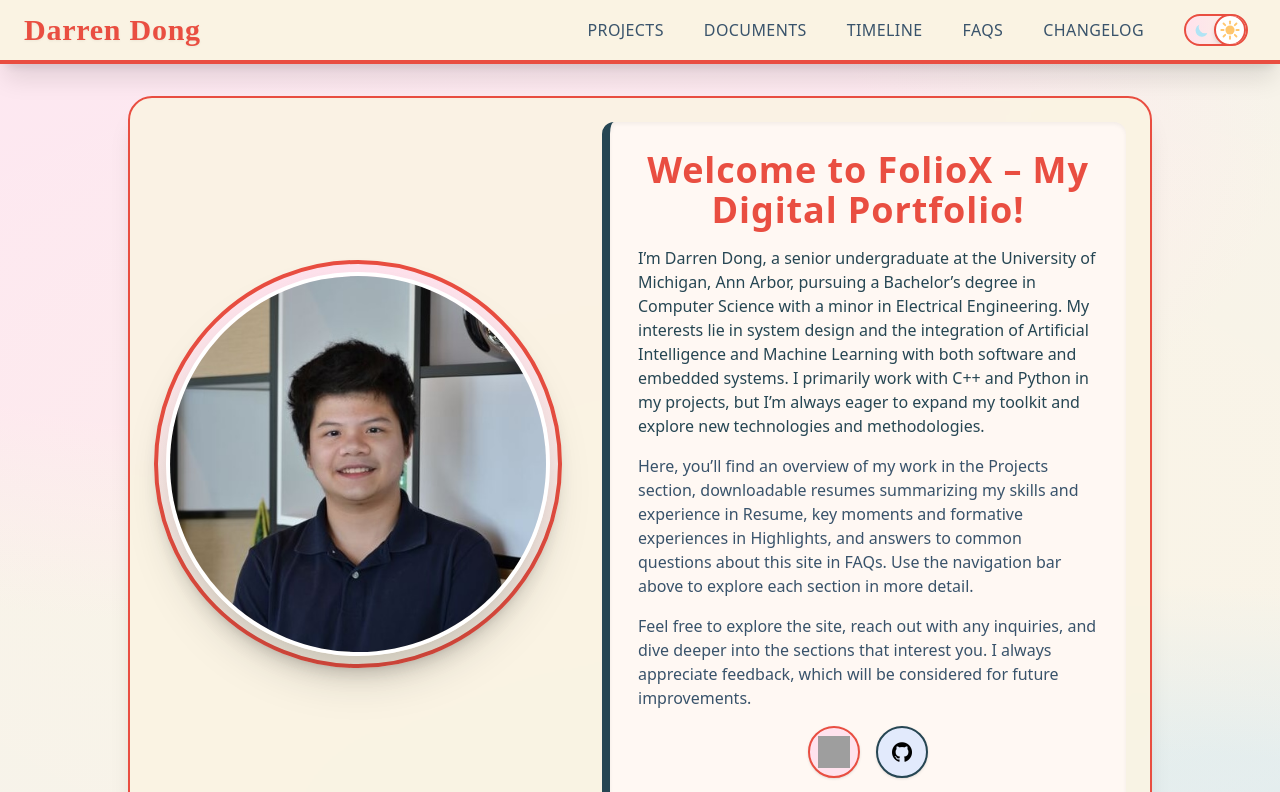
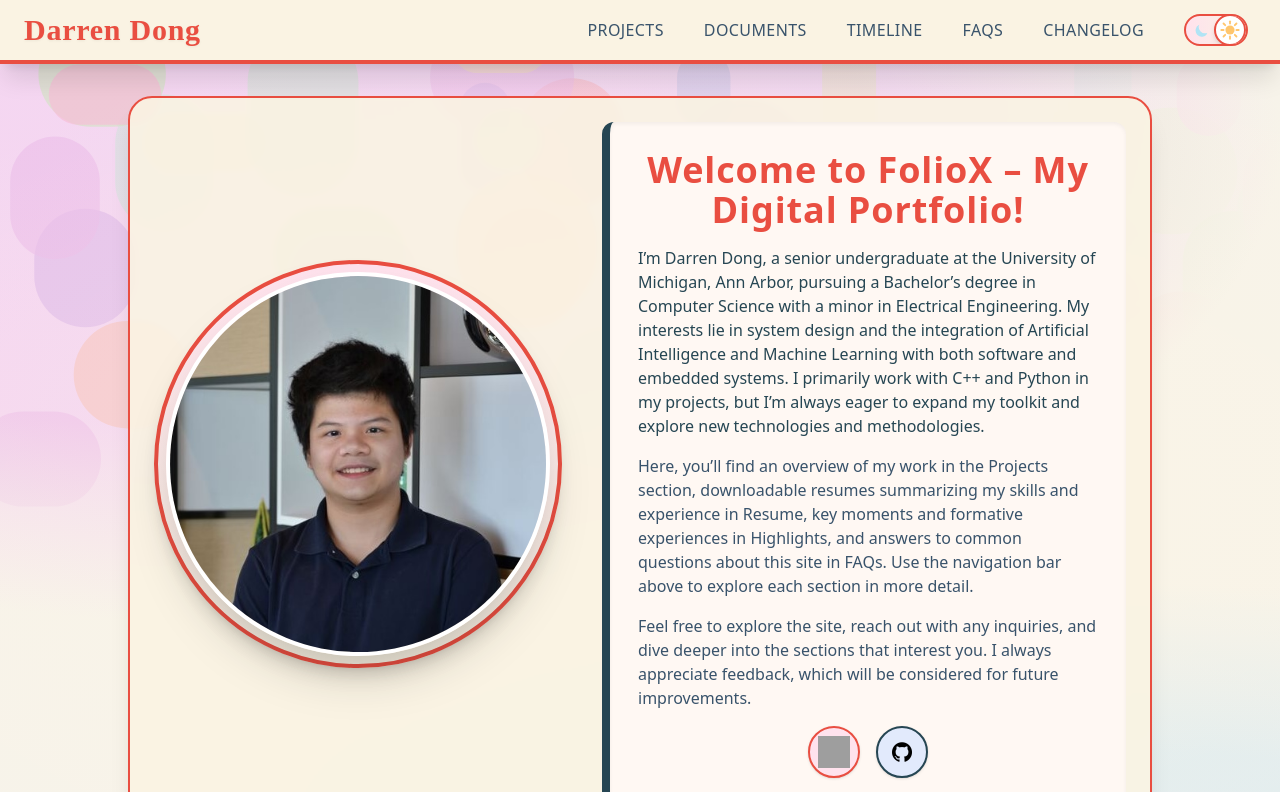
Before and after one commit to DarrenDong0426/FolioX, a React (Create React App) app in the folder app/: page / in a window 1280 px wide. Shown: the top 792 px of the page. Built offline with nearby package versions, Linux system fonts and the light colour scheme; grey boxes are pictures that could not be loaded.

Commit message:
Dynamic Blobs

```diff
--- a/app/src/components/Footer.jsx
+++ b/app/src/components/Footer.jsx
@@ -6,7 +6,7 @@ export default function Footer() {
   return (
     <footer
       className={`
-        mt-auto border-t-4
+        mt-auto border-t-4 z-50 relative
         ${isWarmthMode
           ? "border-[#E94E41] bg-[#FAF3E3] text-[#39536B]"
           : "border-cyan-500 bg-neutral-900 text-cyan-200"}
--- a/app/src/pages/Home.jsx
+++ b/app/src/pages/Home.jsx
@@ -7,26 +7,19 @@ import Documents from "../sections/Home/Documents";
 import Timeline from "../sections/Home/Timeline";
 import Information from "../sections/Home/Information";
 import Footer from "../components/Footer";
+import { useTheme } from "../hooks/themeContext";
 
-// Motion variants for section entrance
 const sectionVariant = {
-  hidden: { opacity: 0, y: 60 },
-  visible: {
-    opacity: 1,
-    y: 0,
-    transition: { duration: 0.4, ease: "easeOut" },
-  },
+  hidden: { opacity: 0, y: 30 },
+  visible: { opacity: 1, y: 0, transition: { duration: 0.4, ease: "easeOut" } },
 };
 
-// Motion variants for content hover
 const contentHover = {
-  hover: {
-    scale: 1.03,
-    transition: { duration: 0.3, ease: "easeOut" },
-  },
+  hover: { scale: 1.03, transition: { duration: 0.3, ease: "easeOut" } },
 };
 
 export default function Home() {
+  const { isWarmthMode } = useTheme();
   const sections = [
     { Component: Intro, key: "Intro" },
     { Component: Projects, key: "Projects" },
@@ -36,14 +29,49 @@ export default function Home() {
   ];
 
   return (
-    <div className="min-h-screen flex flex-col bg-gray-50 text-gray-900">
+    <div className="relative min-h-screen flex flex-col text-gray-900 overflow-hidden">
+
+      {/* =========================
+          BLOBS + GRADIENT (Light Mode Only)
+      ========================== */}
+      {isWarmthMode && (
+        <div className="absolute inset-0 z-0 pointer-events-none">
+          <div className="absolute inset-0 bg-gradient-to-tr from-pink-300 via-purple-300 to-blue-300 animate-gradient bg-[length:400%_400%]" />
+
+          {Array.from({ length: 500 }).map((_, i) => (
+            <motion.div
+              key={i}
+              className="absolute rounded-full"
+              style={{
+                width: `${50 + Math.random() * 100}px`,
+                height: `${50 + Math.random() * 100}px`,
+                top: `${Math.random() * 100}%`,
+                left: `${Math.random() * 100}%`,
+                backgroundColor: `hsl(${Math.random() * 360}, 70%, 60%)`,
+                opacity: 0.5 + Math.random() * 0.3,
+              }}
+              animate={{
+                x: [0, Math.random() * 200 - 100, 0],
+                y: [0, Math.random() * 100 - 50, 0],
+                scale: [1, 0.8 + Math.random() * 0.4, 1],
+              }}
+              transition={{
+                duration: 15 + Math.random() * 20,
+                repeat: Infinity,
+                ease: "easeInOut",
+              }}
+            />
+          ))}
+        </div>
+      )}
+
       <Header />
 
-      <main className="flex-1 overflow-y-auto snap-y snap-proximity">
-        {sections.map(({ Component, key }) => (
+      <main className="flex-1 relative z-10">
+        {sections.map(({ Component, key }, idx) => (
           <motion.section
             key={key}
-            className="h-screen flex items-center justify-center snap-start"
+            className={`min-h-screen flex items-center justify-center ${idx === sections.length - 1 ? "mb-0" : ""}`}
             initial="hidden"
             whileInView="visible"
             viewport={{ once: true, amount: 0.3 }}
@@ -61,6 +89,17 @@ export default function Home() {
       </main>
 
       <Footer />
+
+      <style jsx>{`
+        @keyframes gradientShift {
+          0% { background-position: 0% 50%; }
+          50% { background-position: 100% 50%; }
+          100% { background-position: 0% 50%; }
+        }
+        .animate-gradient {
+          animation: gradientShift 40s ease infinite;
+        }
+      `}</style>
     </div>
   );
 }
```
